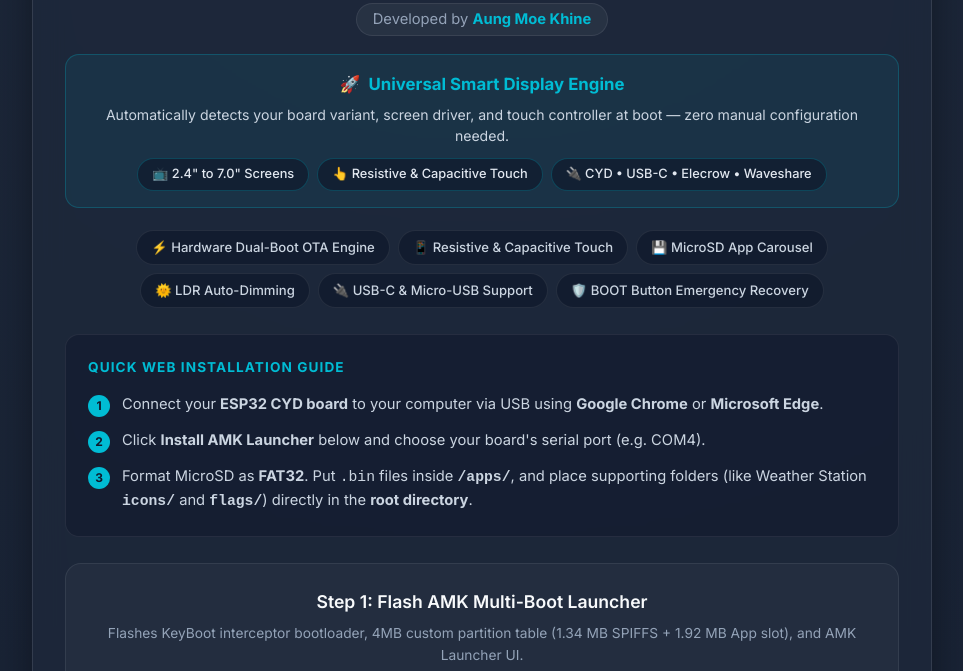
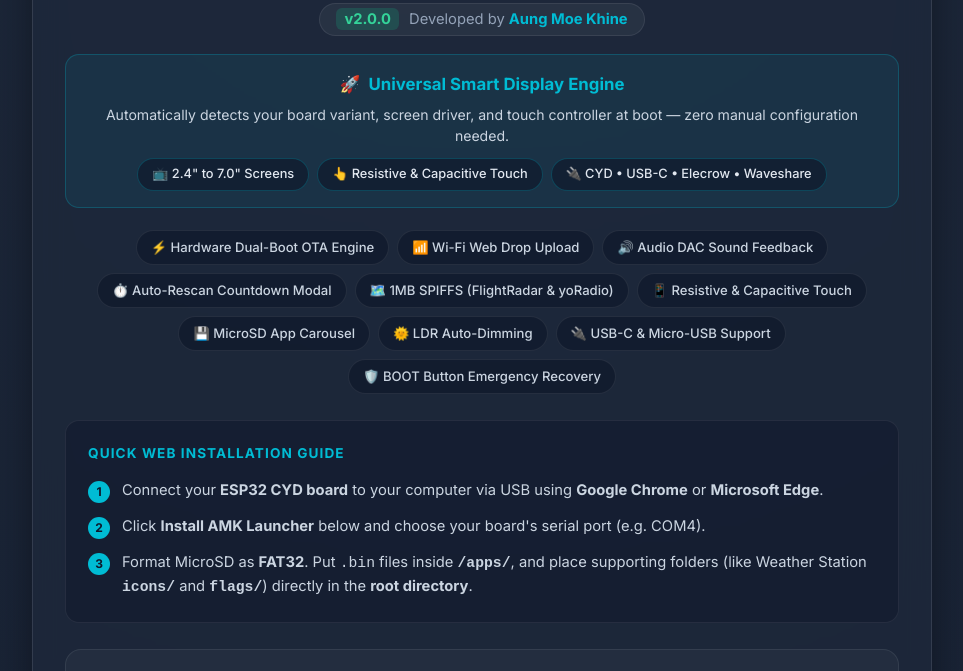
Before and after one commit to AungMoeKhine/amk-launcher-installer, a plain HTML site: page index.html in a window 1280 px wide. Shown: the part 271-942 px from the top of the page, without its empty margins (158-1121 px from the left). Drawn offline with Linux system fonts and the light colour scheme.

Commit message:
v2.0: Wi-Fi Web Drop, Audio DAC feedback, Auto-Rescan modal, 1MB SPIFFS for FlightRadar/yoRadio, and seamless boot splash

```diff
--- a/index.html
+++ b/index.html
@@ -482,7 +482,7 @@
     </div>
 
     <h1>AMK Multi-Boot App Launcher</h1>
-    <div class="developer-badge">Developed by <strong>Aung Moe Khine</strong></div>
+    <div class="developer-badge"><span style="background: rgba(16, 185, 129, 0.2); color: #34d399; padding: 2px 8px; border-radius: 6px; font-weight: 700; margin-right: 6px;">v2.0.0</span> Developed by <strong>Aung Moe Khine</strong></div>
 
     <!-- Universal Hardware Banner -->
     <div class="universal-banner">
@@ -503,6 +503,10 @@
     <!-- Key Feature Pills -->
     <div class="features-grid">
       <span class="feature-pill">&#9889; Hardware Dual-Boot OTA Engine</span>
+      <span class="feature-pill">&#128246; Wi-Fi Web Drop Upload</span>
+      <span class="feature-pill">&#128266; Audio DAC Sound Feedback</span>
+      <span class="feature-pill">&#9201;&#65039; Auto-Rescan Countdown Modal</span>
+      <span class="feature-pill">&#128506;&#65039; 1MB SPIFFS (FlightRadar &amp; yoRadio)</span>
       <span class="feature-pill">&#128241; Resistive &amp; Capacitive Touch</span>
       <span class="feature-pill">&#128190; MicroSD App Carousel</span>
       <span class="feature-pill">&#127774; LDR Auto-Dimming</span>
@@ -529,8 +533,8 @@
 
     <!-- Action Box 1: Web Install Button -->
     <div class="action-box">
-      <div class="action-title">Step 1: Flash AMK Multi-Boot Launcher</div>
-      <p class="note">Flashes KeyBoot interceptor bootloader, 4MB custom partition table (1.34 MB SPIFFS + 1.92 MB App slot), and AMK Launcher UI.</p>
+      <div class="action-title">Step 1: Flash AMK Multi-Boot Launcher (v2.0)</div>
+      <p class="note">Flashes KeyBoot interceptor bootloader, 4MB custom partition table (1.08 MB SPIFFS + 1.72 MB App slot + 1.21 MB Launcher), and AMK Launcher UI.</p>
 
       <!-- ESP Web Install Button Element -->
       <div id="install-button-wrapper">
```
Also changed, not shown: manifest.json, 2 other files.
